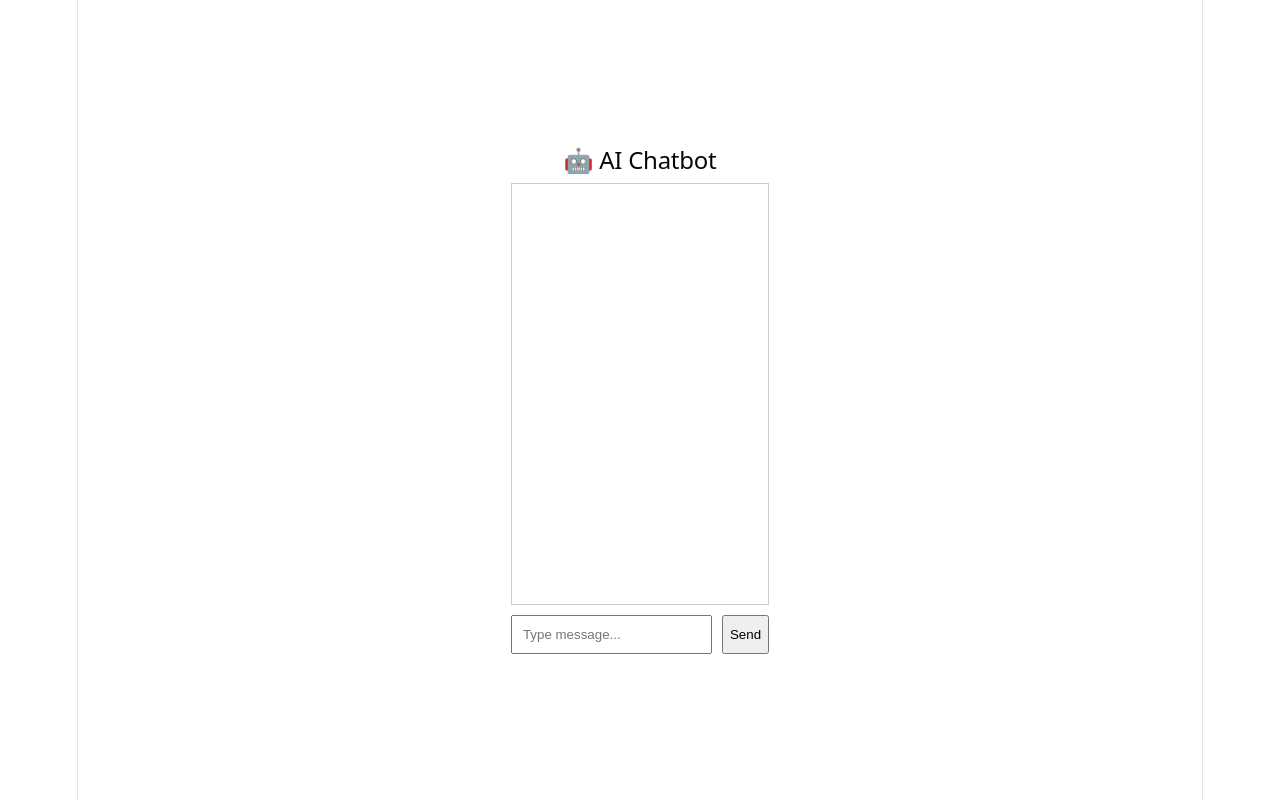
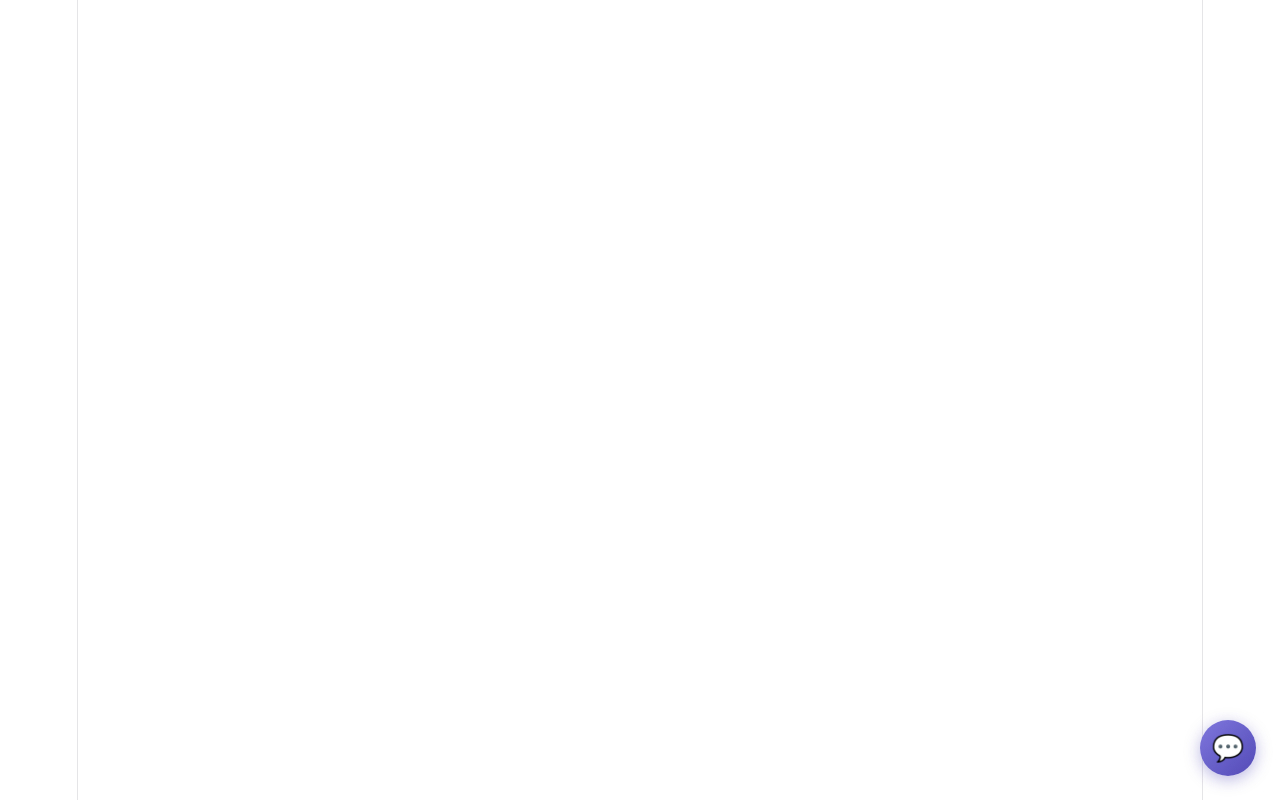
Before and after one commit to ayu2003man-ui/MyAi, a React (Vite) app in the folder Frontend/: page / in a window 1280 px wide. Built offline with nearby package versions, Linux system fonts and the light colour scheme.

Commit message:
update ui changes

```diff
--- a/Frontend/src/App.jsx
+++ b/Frontend/src/App.jsx
@@ -2,127 +2,123 @@ import { useState, useEffect, useRef } from "react";
 
 function App() {
   const [message, setMessage] = useState("");
-  const [chat, setChat] = useState([]);
+  const [chat, setChat] = useState([{ sender: "AI", text: "Hey there! How can I help you today? 👋" }]);
   const [isTyping, setIsTyping] = useState(false);
-
+  const [isOpen, setIsOpen] = useState(false);
   const stopRef = useRef(false);
   const chatEndRef = useRef(null);
 
   const sendMessage = async () => {
     if (!message) return;
-
     stopRef.current = false;
     setIsTyping(true);
 
     const userMsg = { sender: "You", text: message };
     setChat((prev) => [...prev, userMsg]);
-
     setMessage("");
 
     let botIndex;
-    setChat((prev) => {
-      botIndex = prev.length;
-      return [...prev, { sender: "AI", text: "..." }];
-    });
+    setChat((prev) => { botIndex = prev.length; return [...prev, { sender: "AI", text: "..." }]; });
 
+    try {
       const res = await fetch("https://myai-izkb.onrender.com/chat", {
         method: "POST",
-      headers: {
-        "Content-Type": "application/json",
-      },
+        headers: { "Content-Type": "application/json" },
         body: JSON.stringify({ message }),
       });
 
-    if (!res.ok) {
-  const text = await res.text();
-  console.error("Server error:", text);
-  throw new Error("Server error");
+      if (res.status === 429) {
+        setChat((prev) => { const u = [...prev]; u[botIndex] = { sender: "AI", text: "⚠️ Too many requests. Please wait and try again." }; return u; });
+        setIsTyping(false); return;
       }
 
+      if (!res.ok) throw new Error("Server error");
       const data = await res.json();
-
       let botText = "";
 
       for (let char of data.reply) {
         if (stopRef.current) break;
-
         botText += char;
-
         await new Promise((r) => setTimeout(r, 15));
-
-      setChat((prev) => {
-        const updated = [...prev];
-        updated[botIndex] = { sender: "AI", text: botText };
-        return updated;
-      });
+        setChat((prev) => { const u = [...prev]; u[botIndex] = { sender: "AI", text: botText }; return u; });
       }
-
+    } catch (e) {
+      setChat((prev) => { const u = [...prev]; u[botIndex] = { sender: "AI", text: "❌ Something went wrong. Please try again." }; return u; });
+    }
     setIsTyping(false);
   };
 
-  useEffect(() => {
-    chatEndRef.current?.scrollIntoView();
-  }, [chat]);
+  useEffect(() => { chatEndRef.current?.scrollIntoView(); }, [chat]);
 
   return (
-    <div style={{ maxWidth: "600px", margin: "auto", padding: "20px" }}>
-      <h2>🤖 AI Chatbot</h2>
+    <div style={{ position: "fixed", bottom: "24px", right: "24px", zIndex: 1000 }}>
 
-      <div
-        style={{
-          height: "400px",
-          overflowY: "auto",
-          border: "1px solid #ccc",
-          padding: "10px",
-          display: "flex",
-          flexDirection: "column",
-          gap: "10px",
-        }}
-      >
+      {/* Chat Window */}
+      {isOpen && (
+        <div style={{
+          position: "absolute", bottom: "70px", right: "0",
+          width: "340px", height: "480px",
+          background: "white", borderRadius: "20px",
+          boxShadow: "0 8px 32px rgba(0,0,0,0.15)",
+          display: "flex", flexDirection: "column", overflow: "hidden",
+          animation: "popIn 0.25s ease"
+        }}>
+          {/* Header */}
+          <div style={{ background: "linear-gradient(135deg, #7F77DD, #534AB7)", padding: "14px 16px", display: "flex", alignItems: "center", gap: "10px" }}>
+            <div style={{ width: 36, height: 36, borderRadius: "50%", background: "rgba(255,255,255,0.25)", display: "flex", alignItems: "center", justifyContent: "center", fontSize: 18 }}>🤖</div>
+            <div style={{ flex: 1 }}>
+              <p style={{ color: "white", fontWeight: 600, fontSize: 14, margin: 0 }}>AI Assistant</p>
+              <p style={{ color: "rgba(255,255,255,0.75)", fontSize: 12, margin: 0 }}>Online</p>
+            </div>
+            <button onClick={() => setIsOpen(false)} style={{ background: "none", border: "none", color: "rgba(255,255,255,0.8)", fontSize: 18, cursor: "pointer" }}>✕</button>
+          </div>
+
+          {/* Messages */}
+          <div style={{ flex: 1, overflowY: "auto", padding: "16px", display: "flex", flexDirection: "column", gap: "10px" }}>
             {chat.map((msg, i) => (
-          <div
-            key={i}
-            style={{
+              <div key={i} style={{
                 alignSelf: msg.sender === "You" ? "flex-end" : "flex-start",
-              background: msg.sender === "You" ? "#007bff" : "#eee",
+                background: msg.sender === "You" ? "#7F77DD" : "#f0f0f0",
                 color: msg.sender === "You" ? "white" : "black",
-              padding: "10px",
-              borderRadius: "10px",
-              maxWidth: "70%",
-            }}
-          >
+                padding: "9px 13px", borderRadius: "16px",
+                borderBottomRightRadius: msg.sender === "You" ? "4px" : "16px",
+                borderBottomLeftRadius: msg.sender === "You" ? "16px" : "4px",
+                maxWidth: "78%", fontSize: "13.5px", lineHeight: 1.5
+              }}>
                 {msg.text}
               </div>
             ))}
-
             <div ref={chatEndRef} />
           </div>
 
-      <div style={{ marginTop: "10px", display: "flex" }}>
+          {/* Input */}
+          <div style={{ padding: "12px", borderTop: "1px solid #eee", display: "flex", gap: "8px" }}>
             <input
-          style={{ flex: 1, padding: "10px" }}
+              style={{ flex: 1, padding: "9px 13px", borderRadius: "20px", border: "1px solid #ddd", fontSize: 13, outline: "none" }}
               value={message}
               onChange={(e) => setMessage(e.target.value)}
               onKeyDown={(e) => e.key === "Enter" && sendMessage()}
-          placeholder="Type message..."
+              placeholder="Type a message..."
             />
-
             {!isTyping ? (
-          <button onClick={sendMessage} style={{ marginLeft: "10px" }}>
-            Send
-          </button>
+              <button onClick={sendMessage} style={{ width: 36, height: 36, borderRadius: "50%", background: "#7F77DD", border: "none", cursor: "pointer", color: "white", fontSize: 16 }}>➤</button>
             ) : (
-          <button
-            onClick={() => {
-              stopRef.current = true;
-              setIsTyping(false);
-            }}
-            style={{ marginLeft: "10px", background: "red", color: "white" }}
-          >
-            Stop
-          </button>
+              <button onClick={() => { stopRef.current = true; setIsTyping(false); }} style={{ width: 36, height: 36, borderRadius: "50%", background: "red", border: "none", cursor: "pointer", color: "white", fontSize: 16 }}>■</button>
             )}
           </div>
+        </div>
+      )}
+
+      {/* Floating Button */}
+      <button onClick={() => setIsOpen(!isOpen)} style={{
+        width: 56, height: 56, borderRadius: "50%",
+        background: "linear-gradient(135deg, #7F77DD, #534AB7)",
+        border: "none", cursor: "pointer", fontSize: 26,
+        boxShadow: "0 4px 16px rgba(83,74,183,0.4)",
+        transition: "transform 0.2s"
+      }}>
+        {isOpen ? "✕" : "💬"}
+      </button>
     </div>
   );
 }
```
Lines whose indentation alone changed are shown as unchanged.
